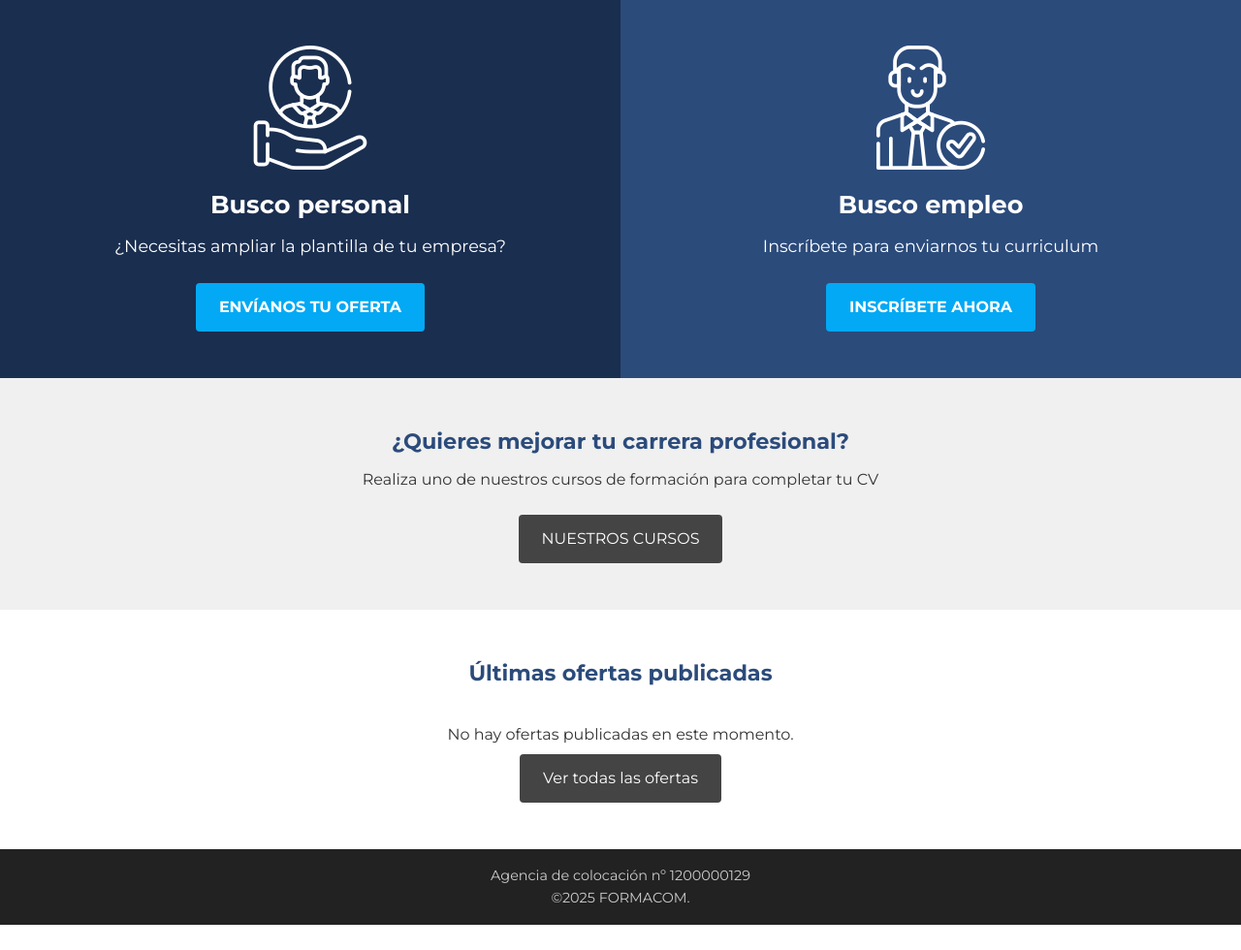
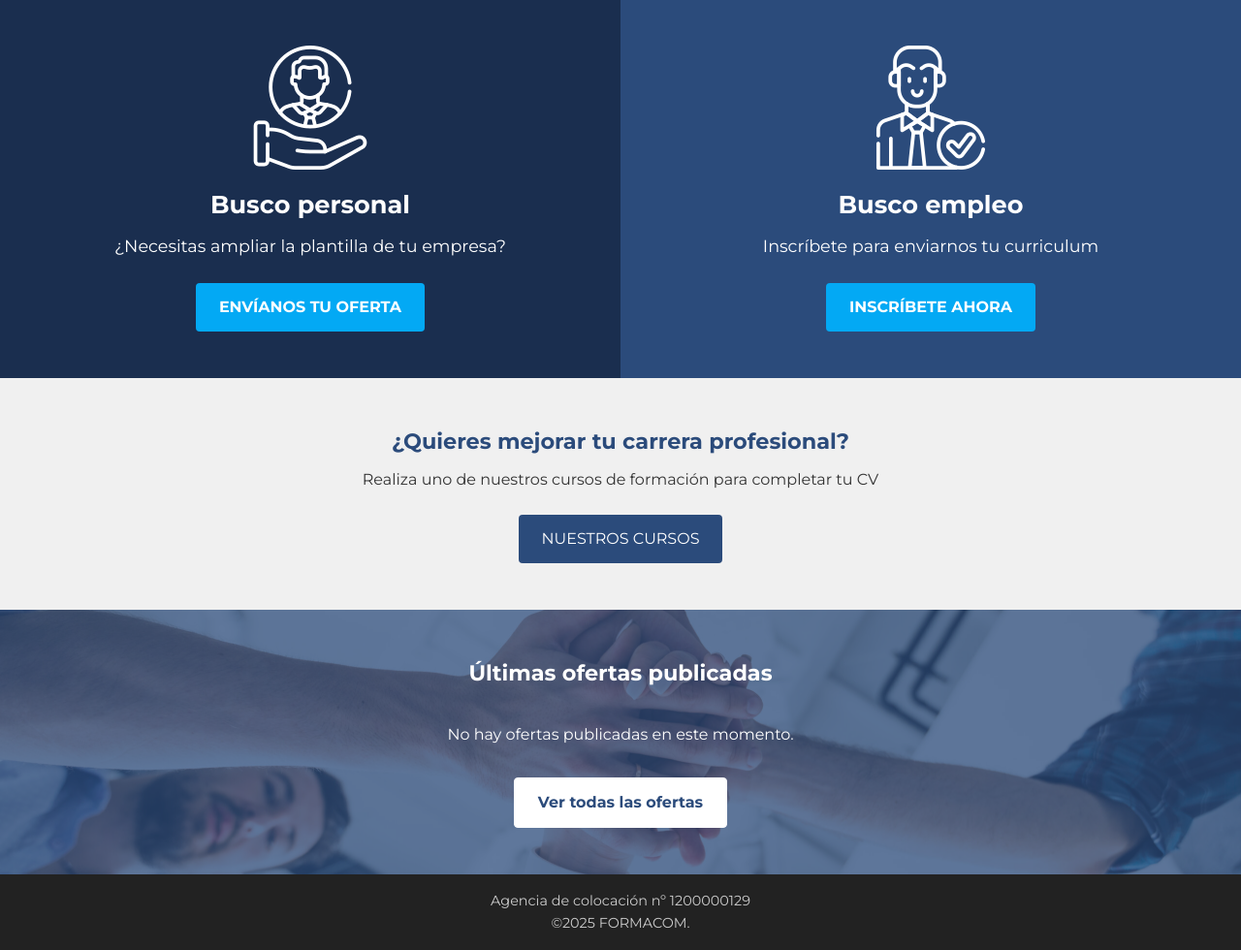
Before and after one commit to tfermoso/formacomempleo, a PHP site: page / in a window 1280 px wide. Shown: the part 551-1531 px from the top of the page at 97% size. Before the commit the page ends 1505 px from the top, so only its background shows below. Run offline with PHP 8.4, Linux system fonts and the light colour scheme; data that the repository does not hold is empty.

Commit message:
CSS de ofertas, Work in progress

```diff
--- a/assets/css/landing.css
+++ b/assets/css/landing.css
@@ -213,12 +213,29 @@ body {
 }
 
 .btn-secondary {
-  background-color: #444;
+  background-color: #2b4b7b;
   color: #fff;
 }
 
 .btn-secondary:hover {
   background-color: #222;
+}
+
+.btn-secondary-inverted {
+  background-color: #fff;        /* fondo claro */
+  color: #2b4b7b;                /* azul corporativo como texto */
+  font-weight: 600;
+  padding: 0.75rem 1.5rem;
+  border-radius: 4px;
+  text-decoration: none;
+  transition: all 0.3s ease;
+  border: 1px solid #fff;        /* borde blanco para integrarse en fondos oscuros */
+}
+
+.btn-secondary-inverted:hover {
+  background-color: #f0f0f0;     /* gris muy claro en hover */
+  color: #1a2e4f;                /* azul más oscuro para contraste */
+  border-color: #f0f0f0;
 }
 
 /* Footer */
@@ -230,21 +247,40 @@ body {
   font-size: 0.9rem;
 }
 
-/* Últimas ofertas */
 .latest-offers {
-  background-color: #fff;
+  position: relative;
   padding: 3rem 1rem;
   text-align: center;
+  color: #fff;
+  background: url("../img/cropped-background.jpg") center/cover no-repeat;
+  background-attachment: fixed;
+}
+
+.latest-offers::before {
+  content: "";
+  position: absolute;
+  inset: 0;
+  background-color: rgba(43, 75, 123, 0.75);
+  z-index: 0;
 }
 
 .latest-offers h2 {
+  position: relative;
+  z-index: 1;
   font-size: 1.4rem;
   margin-bottom: 2rem;
-  color: rgb(43, 75, 123);
   font-weight: 700;
 }
 
+.latest-offers .btn-secondary-inverted {
+  position: relative;
+  z-index: 1;
+  margin-top: 2rem;
+}
+
 .offers-grid {
+  position: relative;
+  z-index: 1;
   display: grid;
   grid-template-columns: repeat(auto-fit, minmax(250px, 1fr));
   gap: 2rem;
@@ -252,10 +288,18 @@ body {
   margin: 0 auto;
 }
 
+.offers-grid,
+.latest-offers h2,
+.latest-offers .btn {
+  position: relative;
+  z-index: 1;
+}
+
 .offer-card {
-  background: #fdfdfd;
+  background: rgba(255, 255, 255, 0.80);
+  backdrop-filter: blur(8px);
   border-radius: 8px;
-  box-shadow: 0 2px 6px rgba(0,0,0,0.1);
+  box-shadow: 0 2px 6px rgba(0,0,0,0.15);
   padding: 1.5rem;
   text-align: left;
 }
@@ -276,6 +320,7 @@ body {
 .offer-card .btn {
   margin-top: 0.5rem;
   font-size: 0.9rem;
+  z-index: 1;
 }
 
 /* Responsive slide-in menu */
--- a/index.php
+++ b/index.php
@@ -57,16 +57,15 @@ $result = $conexion->query($sql);
       <?php while ($row = $result->fetch_assoc()): ?>
         <article class="offer-card">
           <h3><?= htmlspecialchars($row['titulo']) ?></h3>
-          <p class="company">Empresa: <?= htmlspecialchars($row['empresa']) ?></p>
-          <p class="sector">Sector: <?= htmlspecialchars($row['sector']) ?></p>
-          <a href="oferta.php?id=<?= $row['id'] ?>" class="btn btn-primary">Ver oferta</a>
+          <p class="company"><?= htmlspecialchars($row['empresa']) ?></p>
+          <a href="#por-definir" class="btn btn-primary">Ver oferta</a>
         </article>
       <?php endwhile; ?>
     <?php else: ?>
       <p>No hay ofertas publicadas en este momento.</p>
     <?php endif; ?>
   </div>
-  <a href="#" class="btn btn-secondary">Ver todas las ofertas</a>
+  <a href="#por-definir" class="btn btn-secondary-inverted">Ver todas las ofertas</a>
 </section>
 
 <?php include 'includes/footer.php'; ?>
```
